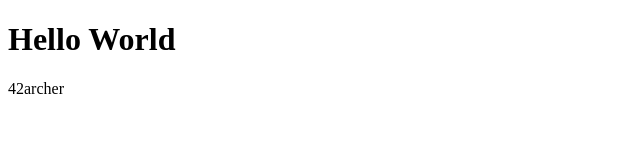
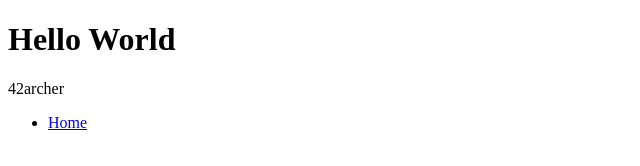
Before and after one commit to NicolasM42/NicolasM42.github.io, a plain HTML site: page index.html in a window 1280 px wide. Shown: the full height of the page, 0-640 px from the left. Drawn offline with Linux system fonts and the light colour scheme.

Commit message:
creation of basic pages

```diff
--- a/index.html
+++ b/index.html
@@ -5,3 +5,15 @@
         <p>42archer</p>
     </body>
 </html>
+
+<nav class="navbar navbar-inverse">
+    <div class="container-fluid">
+        <div class="collapse navbar-collapse" id="navbarSupportedContent">
+            <ul class="navbar-nav me-auto mb-2 mb-lg-0">
+                <li class="nav-item">
+                    <a class="nav-link active" aria-current="page" href="#">Home</a>
+                </li>
+            </ul>
+        </div>
+    </div>
+</nav>
```
Also changed, not shown: projects.html (added), resume.html (added).
